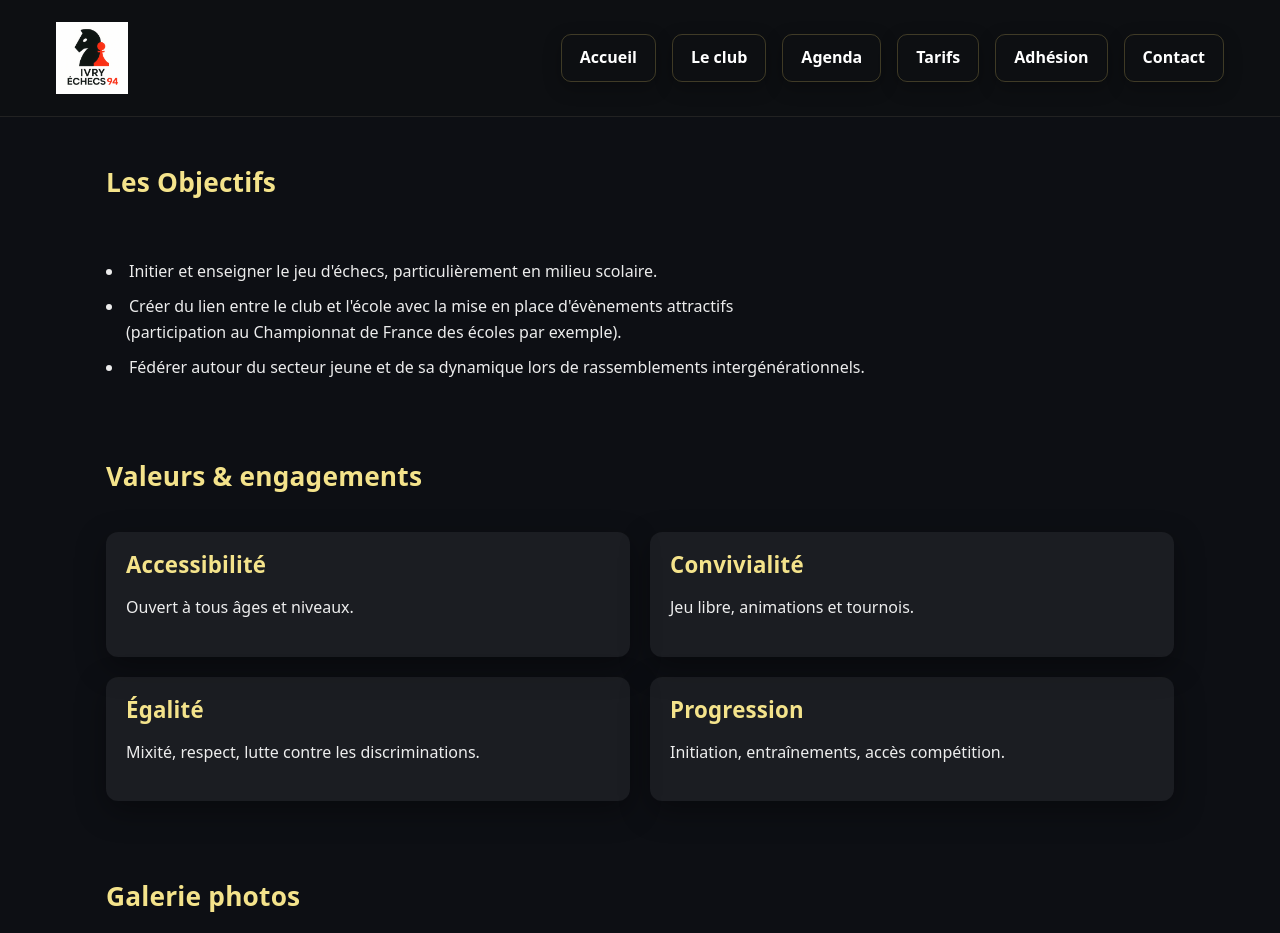
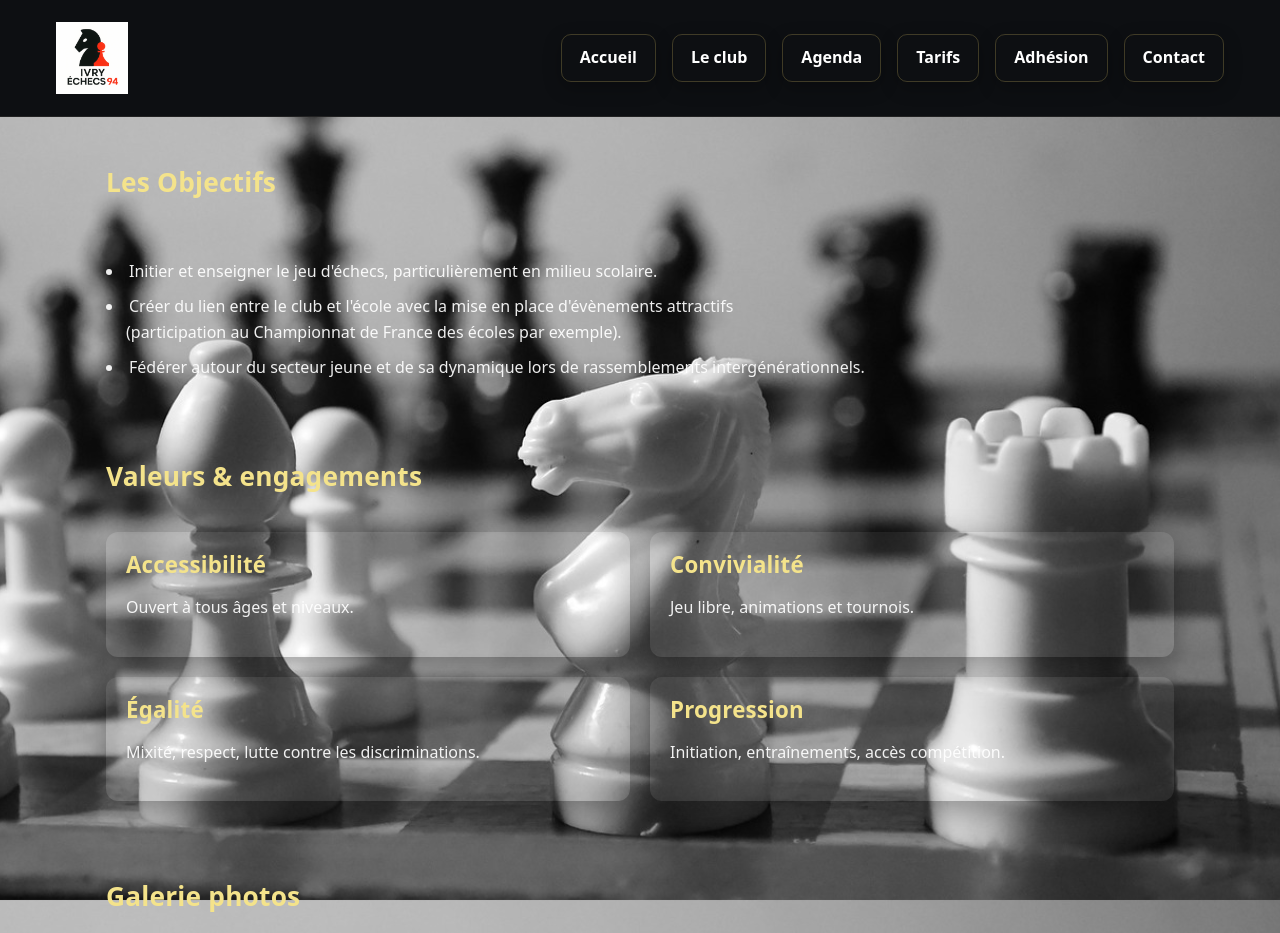
Before and after one commit to Nelwyn64/ivry-echecs-94, a Jekyll site: the page built from about.html, in a window 1280 px wide and 1258 px high. Shown: the top 933 px of the window. Built offline with Jekyll 4.4.1, drawn with Linux system fonts in a browser that asks for light colours.

Commit message:
Ajustement de l'assombrissement des fonds (overlay plus adapté)

```diff
--- a/css/styles.css
+++ b/css/styles.css
@@ -213,7 +213,6 @@
 }
 
 body.page-about {
-  linear-gradient(rgba(0, 0, 0, 0.89), rgba(0, 0, 0, 0.89)),
   background: url('/assets/bg-about.jpg') no-repeat center center fixed;
   background-size: cover;
 }
```
